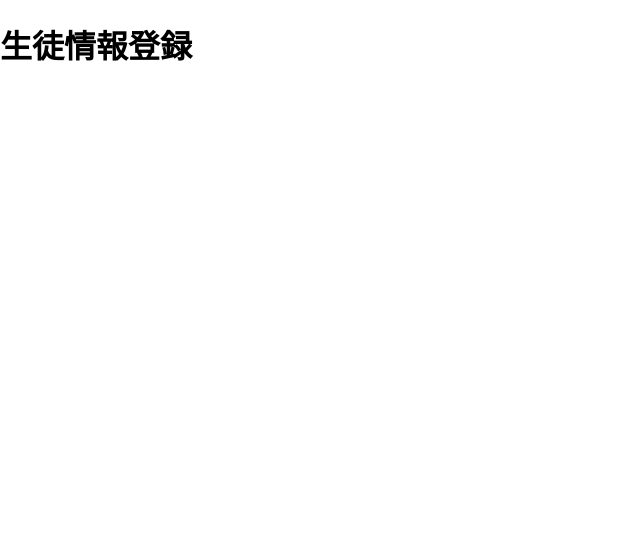
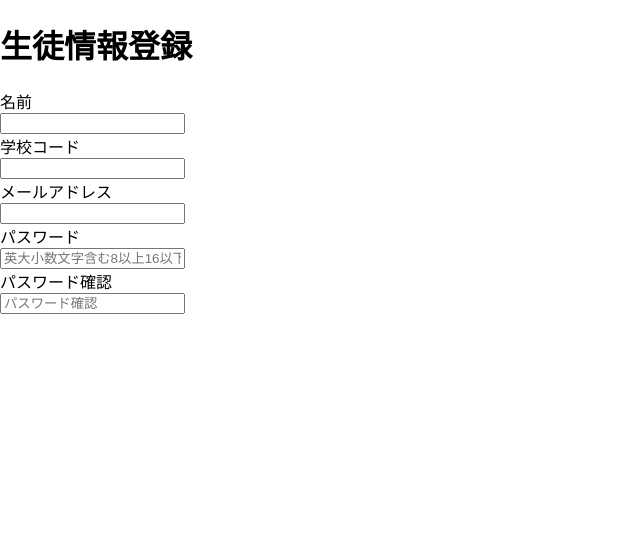
Before and after one commit to ishizukuma/album, a Django app: page /student_registration/ in a window 1280 px wide. Shown: the part 72-626 px from the top of the page, without its empty margins (0-640 px from the left). Run offline with Django 4.2, Linux system fonts and the light colour scheme.

Commit message:
複数追加

```diff
--- a/app_album/templates/student_registration.html
+++ b/app_album/templates/student_registration.html
@@ -1,3 +1,39 @@
 {% include 'header.html' %}
-<h1>生徒情報登録</h1>
+<div class="student_registration">
+  <h1>生徒情報登録</h1>
+  <!--<p>
+    アイコン写真<br />
+    <input type="file" name="profile_picture" accept="image/*" />
+  </p>-->
+  <p>
+    名前<br />
+    <input type="text" name="student_name" />
+  </p>
+  <p>
+    学校コード<br />
+    <input type="number" name="school_code" />
+  </p>
+  <p>
+    メールアドレス<br />
+    <input type="email" name="mailaddress" />
+  </p>
+  <p>
+    パスワード<br />
+    <input
+      type="password"
+      id="passwordField"
+      name="password"
+      placeholder="英大小数文字含む8以上16以下"
+    />
+  </p>
+  <p>
+    パスワード確認<br />
+    <input
+      type="password"
+      id="passwordConfirmField"
+      name="password_confirm"
+      placeholder="パスワード確認"
+    />
+  </p>
+</div>
 {% include 'footer.html' %}
```
